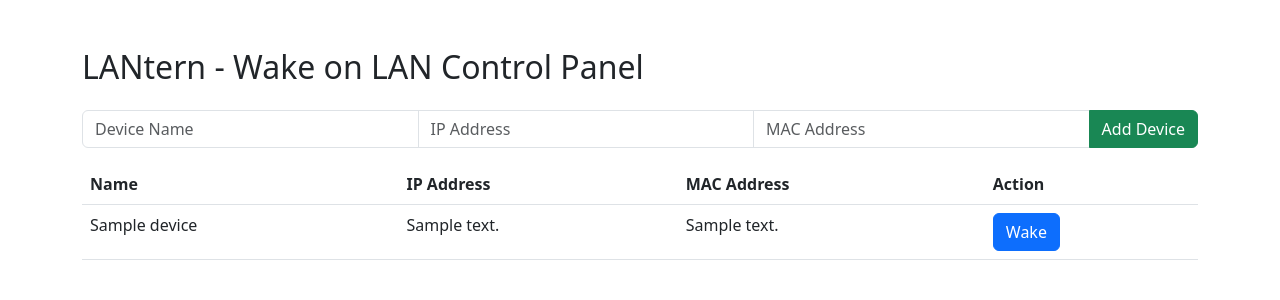
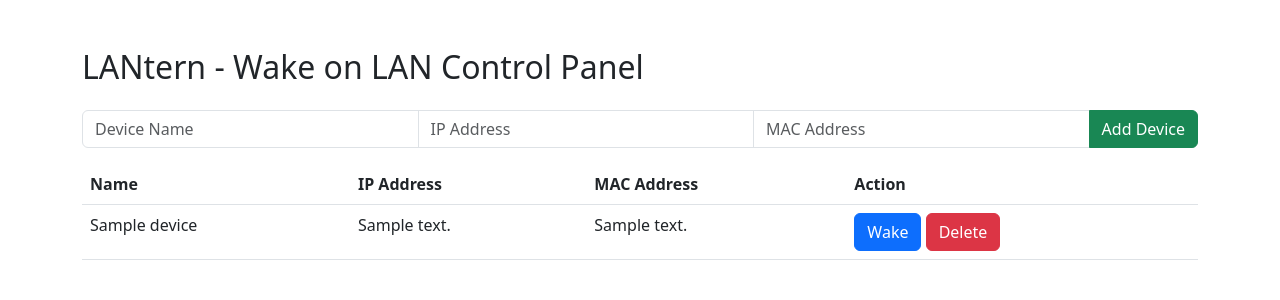
Before and after one commit to Presttige/LANtern, a Flask app: template app/templates/index.html in a window 1280 px wide. Shown: the top 300 px of the page. Run offline with Flask 3, Linux system fonts and the light colour scheme; the template is opened without the code that fills it: most values are stand-ins (such as "Sample title", 1, 10 or a date in 2020); parts of the project's set-up code (start-up, migrations or seed data) failed here and were passed over.

Commit message:
Update index.html

```diff
--- a/app/templates/index.html
+++ b/app/templates/index.html
@@ -37,7 +37,11 @@
         <td>{{ device.ip_address }}</td>
         <td>{{ device.mac_address }}</td>
         <td>
-          <a href="/wake/{{ device.id }}" class="btn btn-primary">Wake</a>
+            <a href="/wake/{{ device.id }}" class="btn btn-primary">Wake</a>
+            <a href="/delete/{{ device.id }}" class="btn btn-danger"
+               onclick="return confirm('Are you sure you want to delete this device?');">
+               Delete
+            </a>
         </td>
       </tr>
       {% endfor %}
```
